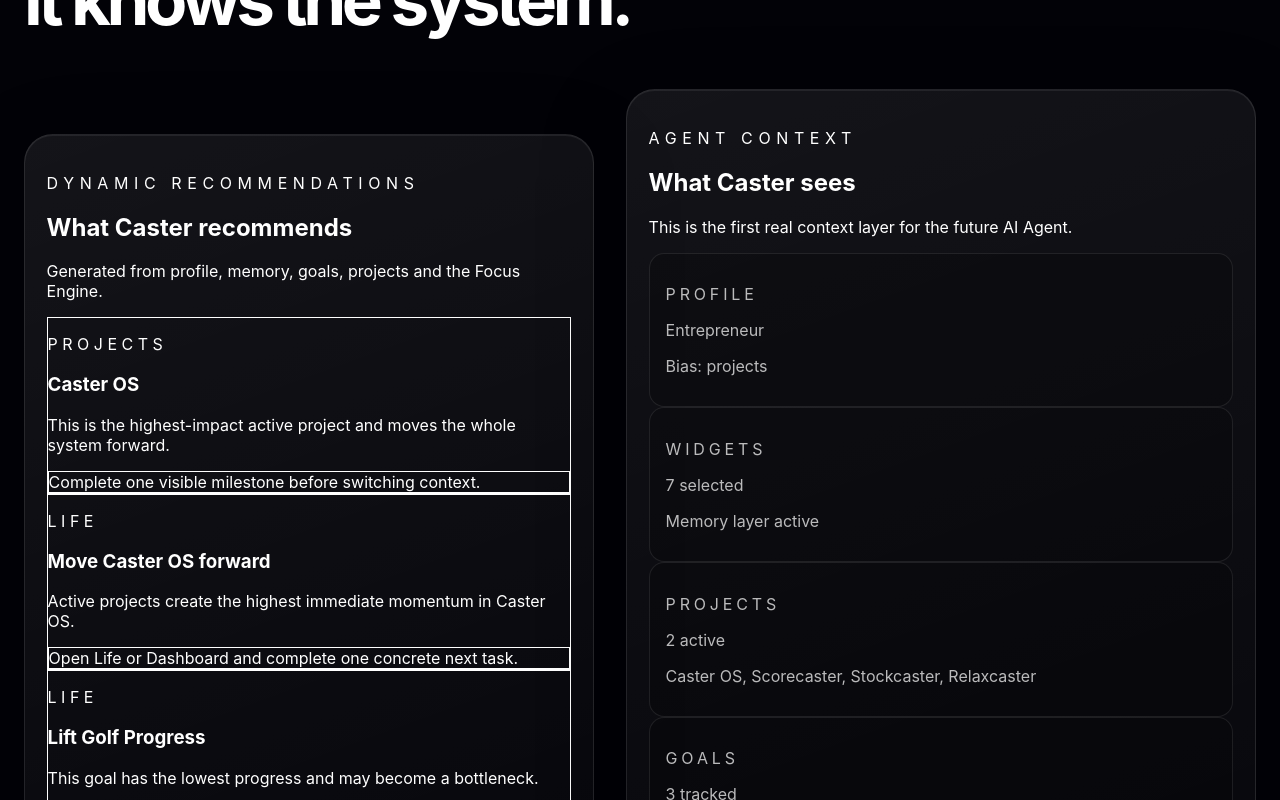
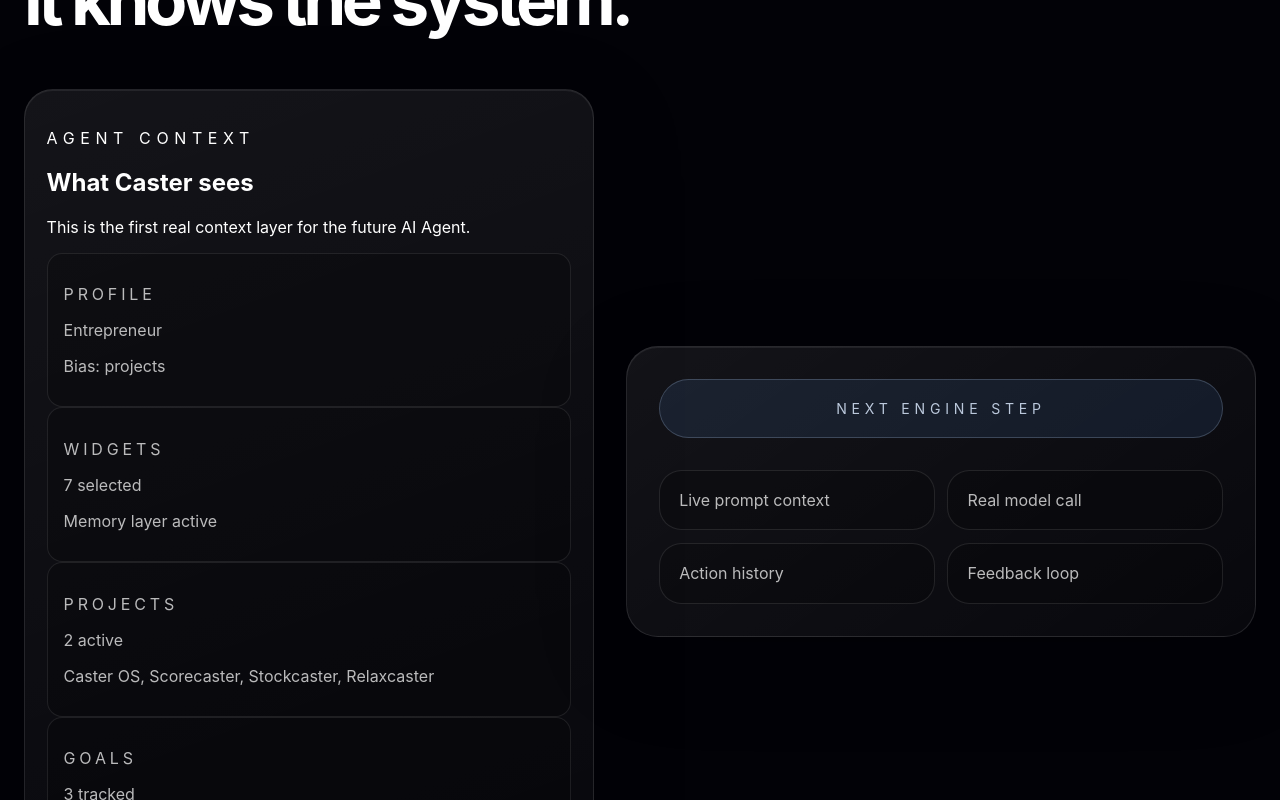
Before and after one commit to vv-glitchhub/Caster-hub, a Next.js app: page /agent in a window 1280 px wide. Shown: the part 3820-4620 px from the top of the page. Built offline with nearby package versions, Linux system fonts and the light colour scheme; no server answers.

Commit message:
Remove legacy agent recommendations section

```diff
--- a/app/agent/page.tsx
+++ b/app/agent/page.tsx
@@ -1,5 +1,4 @@
 import AgentContextPanel from '../../components/AgentContextPanel'
-import AgentRecommendations from '../../components/AgentRecommendations'
 import MemoryPanel from '../../components/MemoryPanel'
 import { generateAgentRecommendations } from '../../lib/agent-engine'
 import { loadMemorySummary } from '../../lib/memory-service'
@@ -132,8 +131,16 @@ export default async function AgentPage() {
           <p className="section-label">Context Layer</p>
           <h2 className="section-title">The agent becomes useful when it knows the system.</h2>
           <div className="home-core-grid" style={{ marginTop: '3.5rem' }}>
-            <AgentRecommendations />
             <AgentContextPanel />
+            <div className="motion-surface home-core-card">
+              <div className="home-core-pill">Next Engine Step</div>
+              <div className="home-core-items">
+                <div className="home-core-item">Live prompt context</div>
+                <div className="home-core-item">Real model call</div>
+                <div className="home-core-item">Action history</div>
+                <div className="home-core-item">Feedback loop</div>
+              </div>
+            </div>
           </div>
         </div>
       </section>
```
